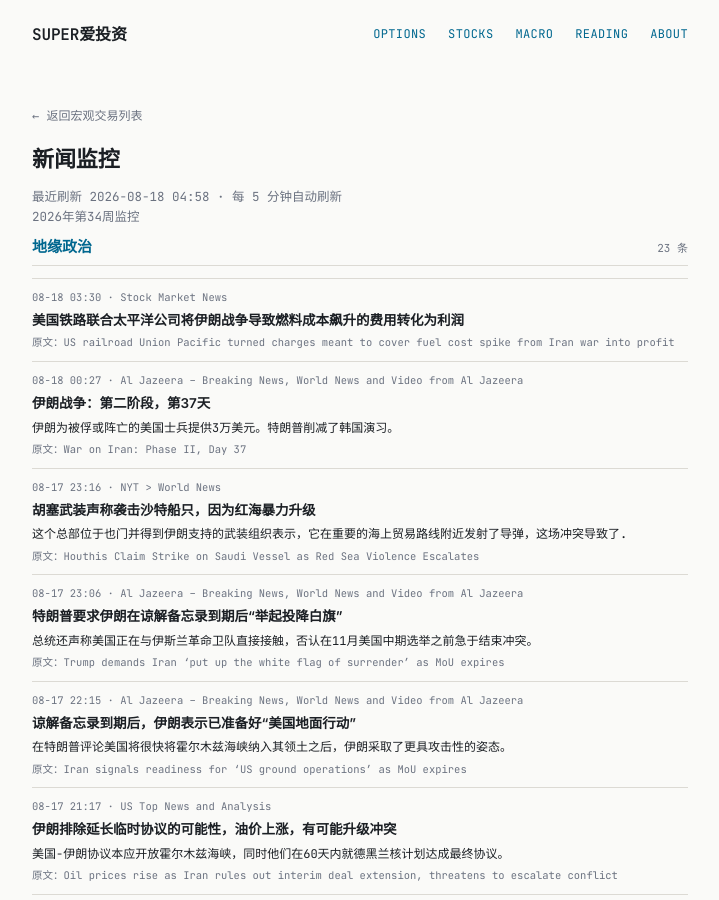
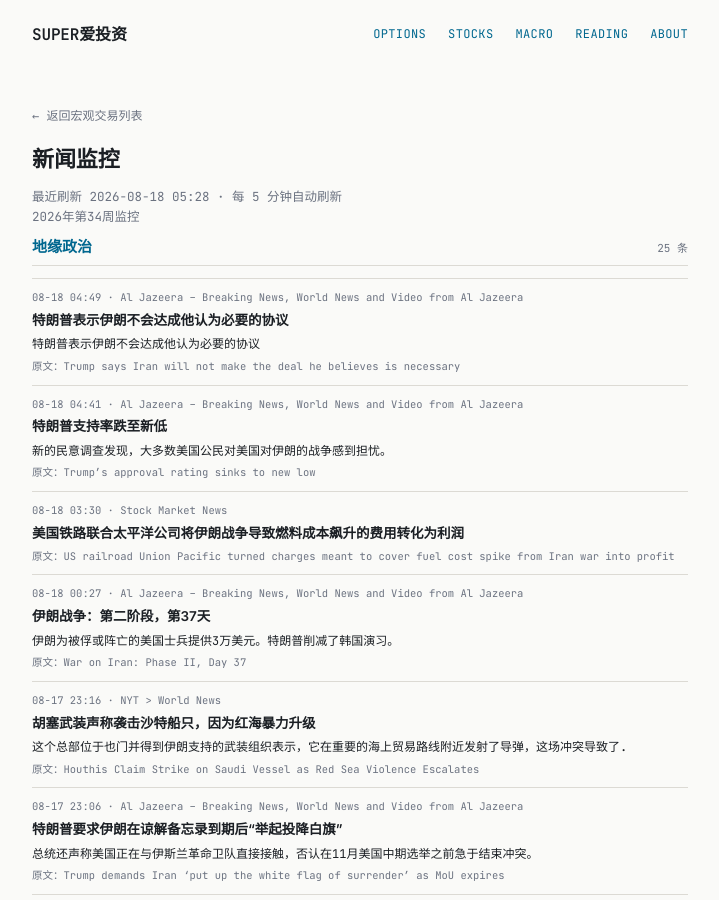
Before and after one commit to tang3super/tang3super.github.io, a Jekyll site: the page built from macro-trade/news-digest.md, in a window 1280 px wide and 900 px high. Shown: the whole window, without its empty margins (280-999 px from the left). Built offline with Jekyll 4.4.1, drawn with Linux system fonts in a browser that asks for light colours.

Commit message:
sync news-digest article

```diff
--- a/macro-trade/news-digest.md
+++ b/macro-trade/news-digest.md
@@ -5,11 +5,25 @@ title: 新闻监控
 date: '2026-08-18'
 summary: 2026年第34周监控
 week_label: 2026年第34周监控
-last_updated: 2026-08-18 04:58
+last_updated: 2026-08-18 05:28
 refresh_note: 每 5 分钟自动刷新
 topics:
 - name: 地缘政治
   items:
+  - title: Trump says Iran will not make the deal he believes is necessary
+    summary: Trump says Iran will not make the deal he believes is necessary
+    link: https://www.aljazeera.com/video/newsfeed/2026/8/17/trump-says-iran-will-not-make-the-deal-he-believes-is-necessary?traffic_source=rss
+    source: Al Jazeera – Breaking News, World News and Video from Al Jazeera
+    time: 08-18 04:49
+    title_zh: 特朗普表示伊朗不会达成他认为必要的协议
+    summary_zh: 特朗普表示伊朗不会达成他认为必要的协议
+  - title: Trump’s approval rating sinks to new low
+    summary: New poll found a majority of US citizens concerned about the US war on Iran.
+    link: https://www.aljazeera.com/economy/2026/8/17/trumps-approval-rating-sinks-to-new-low?traffic_source=rss
+    source: Al Jazeera – Breaking News, World News and Video from Al Jazeera
+    time: 08-18 04:41
+    title_zh: 特朗普支持率跌至新低
+    summary_zh: 新的民意调查发现，大多数美国公民对美国对伊朗的战争感到担忧。
   - title: US railroad Union Pacific turned charges meant to cover fuel cost spike from Iran war into profit
     summary: ''
     link: https://www.investing.com/news/stock-market-news/us-railroad-union-pacific-turned-charges-meant-to-cover-fuel-cost-spike-from-iran-war-into-profit-4862493
```
